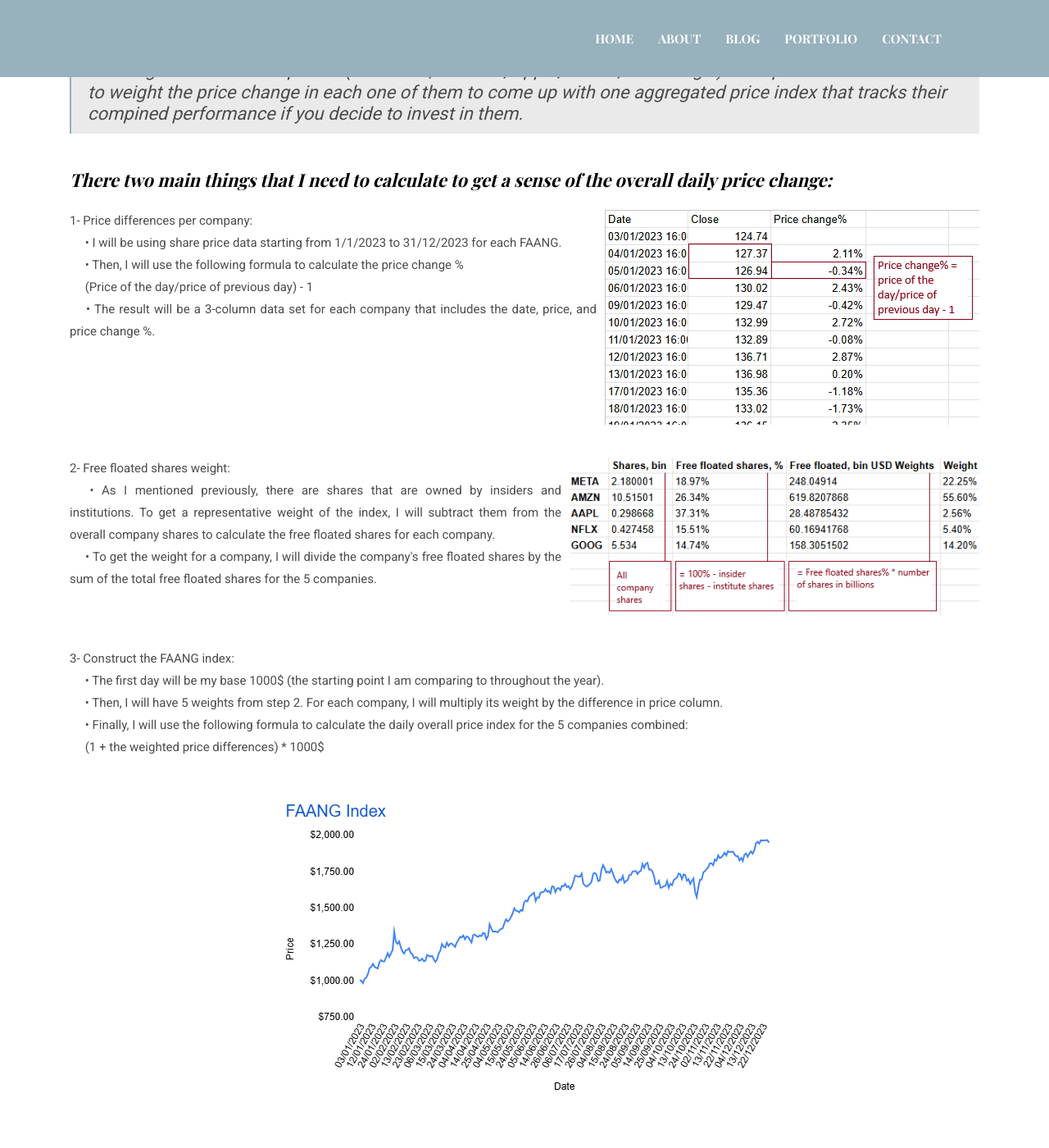
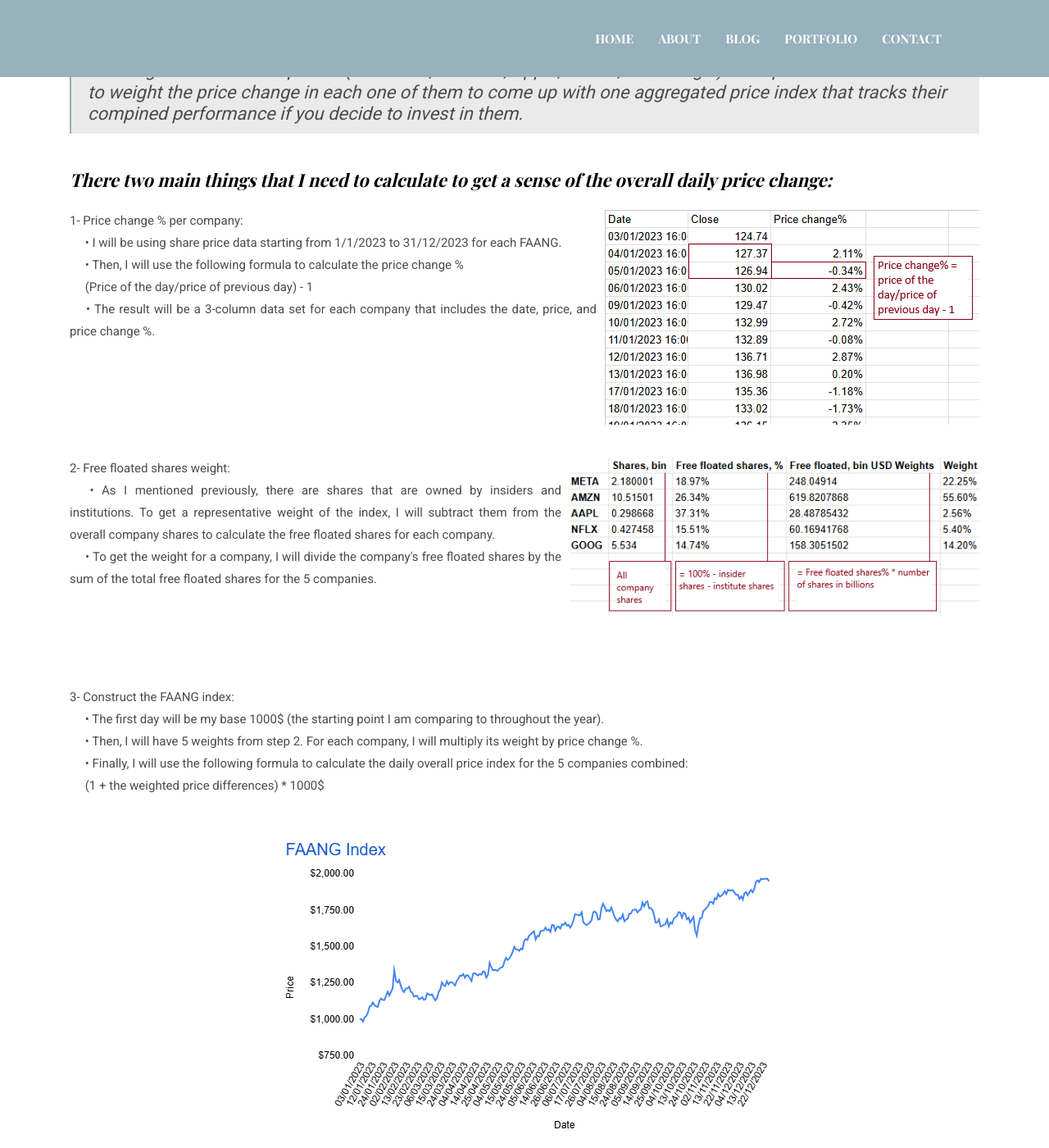
Before and after one commit to RandaAdel/RandaAdel.github.io, a Jekyll site: the page built from _posts/2024-12-26-price-index.markdown, in a window 1280 px wide and 1400 px high, scrolled down 1513 px. Shown: the whole window at 82% size. Built offline with Jekyll 4.4.1, drawn with Linux system fonts in a browser that asks for light colours.

```diff
--- a/_posts/2024-12-26-price-index.markdown
+++ b/_posts/2024-12-26-price-index.markdown
@@ -85,7 +85,7 @@
 
 <p class="content-block">
   <img src="/assets/images/blog/price-change.jpg" alt="price change %">
-  1- Price differences per company:
+  1- Price change % per company:
   <br>
   &emsp; • I will be using share price data starting from 1/1/2023 to 31/12/2023 for each FAANG.
   <br>
@@ -96,6 +96,7 @@
   &emsp; • The result will be a 3-column data set for each company that includes the date, price, and price change %.
 </p>
 
+
 <p class="content-block">
   <img src="/assets/images/blog/shares.jpg" alt="Additional image description">
   2- Free floated shares weight:
@@ -105,13 +106,13 @@
   &emsp; • To get the weight for a company, I will divide the company's free floated shares by the sum of the total free floated shares for the 5 companies.
 </p>
 
-
+<br>
 <p style="text-align: justify;">
   3- Construct the FAANG index:
   <br>
   &emsp; • The first day will be my base 1000$ (the starting point I am comparing to throughout the year).
   <br>
-  &emsp; • Then, I will have 5 weights from step 2. For each company, I will multiply its weight by the difference in price column.
+  &emsp; • Then, I will have 5 weights from step 2. For each company, I will multiply its weight by price change %.
   <br>
   &emsp; • Finally, I will use the following formula to calculate the daily overall price index for the 5 companies combined:
   <br>
```
